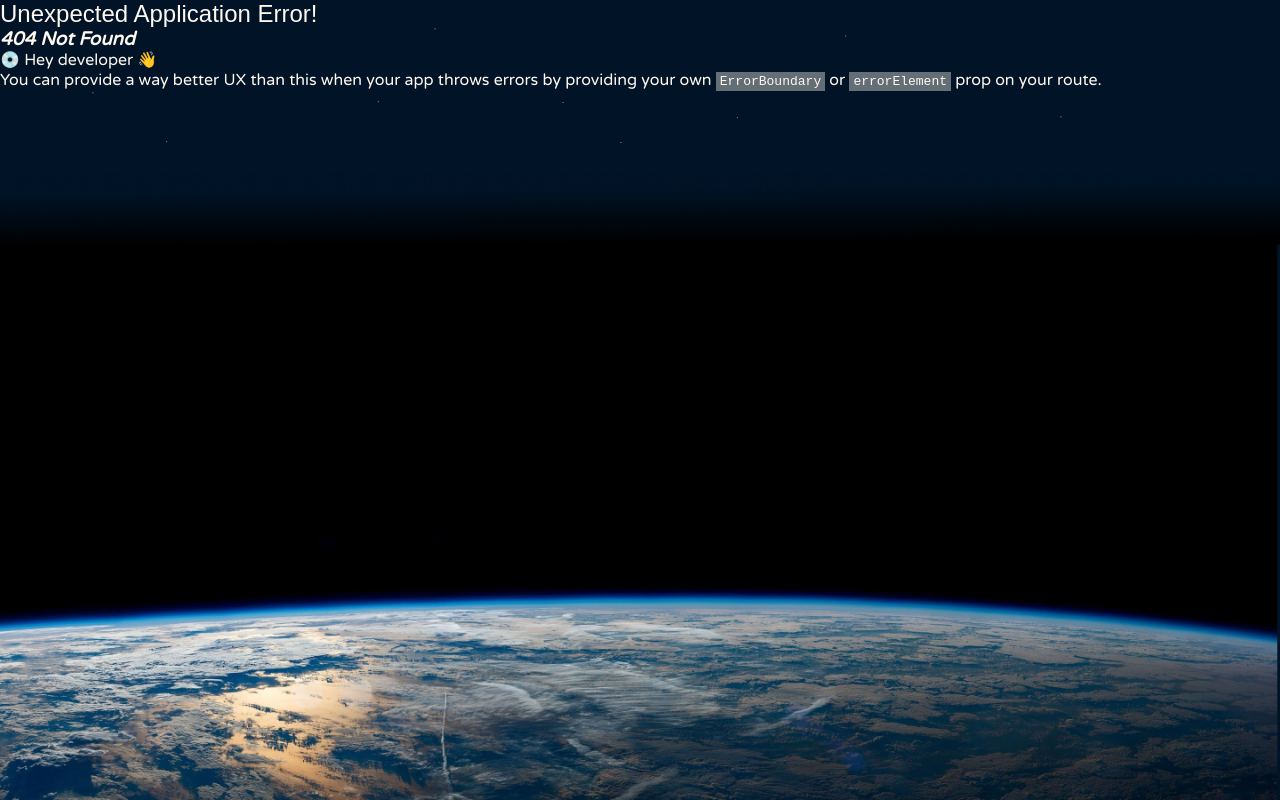
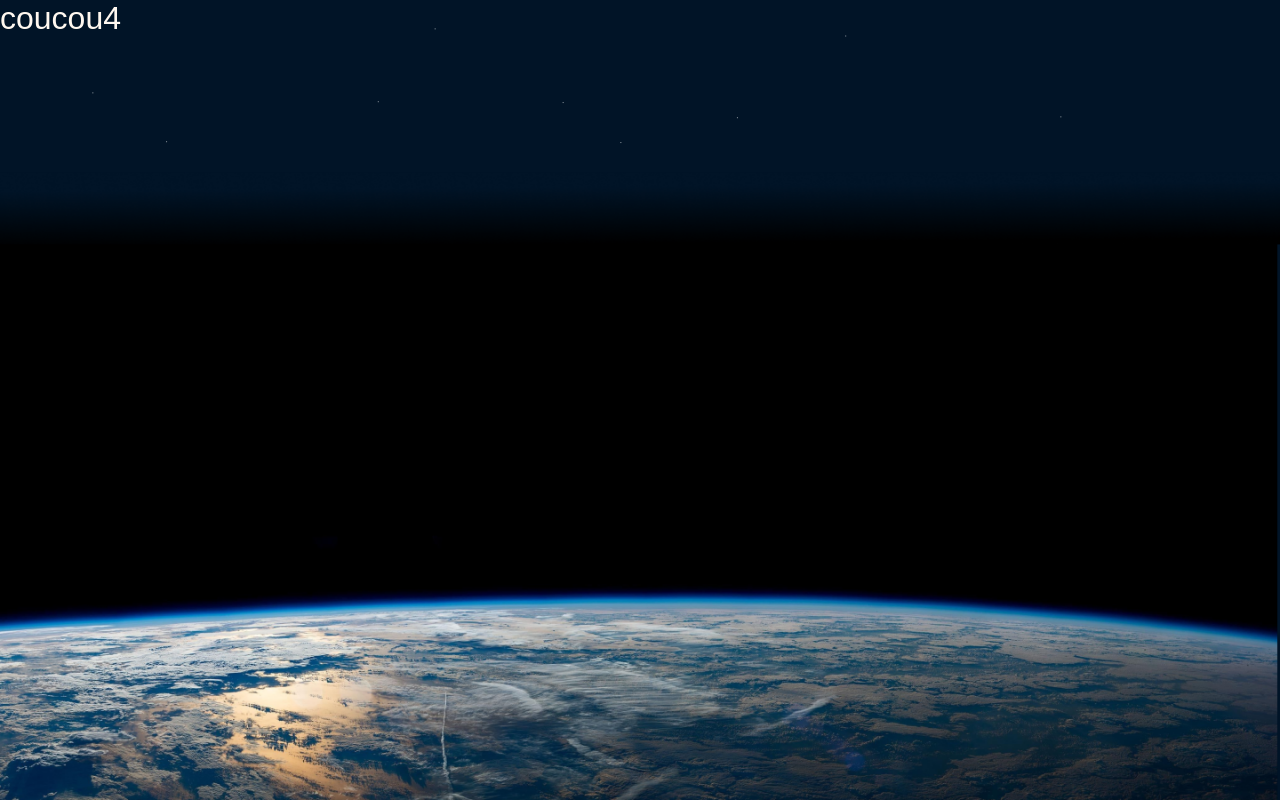
Before and after one commit to WildCodeSchool-2024-02/JS-bdx-0224-P2-projet_nebula, a React (Vite) app in the folder client/: page /yourTrip in a window 1280 px wide. Before the commit this address had no page. Built offline with nearby package versions, Linux system fonts and the light colour scheme; a web font is replaced by a local one.

Commit message:
regular commit

```diff
--- a/client/src/pages/Booking.jsx
+++ b/client/src/pages/Booking.jsx
@@ -0,0 +1,5 @@
+function Booking() {
+  return <h1>coucou2</h1>;
+}
+
+export default Booking;
--- a/client/src/pages/OurDestinations.jsx
+++ b/client/src/pages/OurDestinations.jsx
@@ -1,4 +1,4 @@
-function OurDestinations () {
-    return <h1>coucou1</h1>
+function OurDestinations() {
+  return <h1>coucou1</h1>;
 }
 export default OurDestinations;
--- a/client/src/pages/Planet.jsx
+++ b/client/src/pages/Planet.jsx
@@ -1,5 +1,5 @@
-function Planet () {
-    return <h1>coucou</h1>
+function Planet() {
+  return <h1>coucou</h1>;
 }
 
 export default Planet;
--- a/client/src/pages/TrafficInfo.jsx
+++ b/client/src/pages/TrafficInfo.jsx
@@ -0,0 +1,5 @@
+function TrafficInfo() {
+  return <h1>coucou3</h1>;
+}
+
+export default TrafficInfo;
--- a/client/src/pages/YourTrip.jsx
+++ b/client/src/pages/YourTrip.jsx
@@ -0,0 +1,4 @@
+function YourTrip() {
+  return <h1>coucou4</h1>;
+}
+export default YourTrip;
```
Also changed, not shown: client/src/main.jsx (+21 -6 lines).
